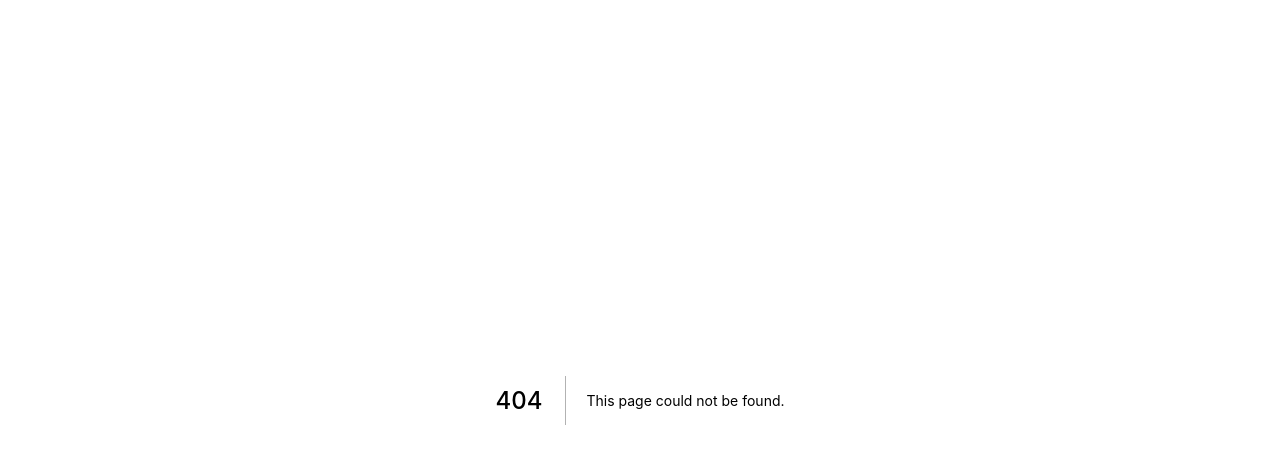
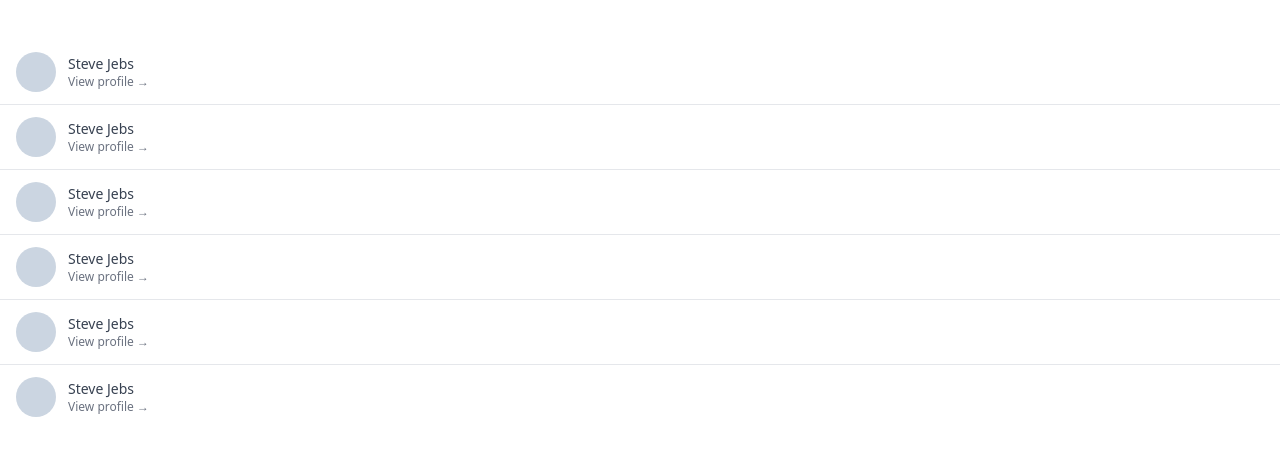
Before and after one commit to FIN443/carrot-market, a Next.js app: page /chats in a window 1280 px wide. Before the commit this address had no page. Shown: the top 456 px of the page. Built offline with nearby package versions, Linux system fonts and the light colour scheme.

Commit message:
Write & Chats

```diff
--- /dev/null
+++ b/pages/chats.tsx
@@ -0,0 +1,24 @@
+import { NextPage } from "next";
+
+const Chats: NextPage = () => {
+  return (
+    <div className="py-10 divide-y-[1px]">
+      {[1, 1, 1, 1, 1, 1].map((_, i) => (
+        <div
+          key={i}
+          className="flex px-4 cursor-pointer py-3 items-center space-x-3"
+        >
+          <div className="w-10 h-10 rounded-full bg-slate-300" />
+          <div>
+            <p className="text-sm font-medium text-gray-700">Steve Jebs</p>
+            <p className="text-xs font-medium text-gray-500">
+              View profile &rarr;
+            </p>
+          </div>
+        </div>
+      ))}
+    </div>
+  );
+};
+
+export default Chats;
--- /dev/null
+++ b/pages/community/write.tsx
@@ -0,0 +1,18 @@
+import { NextPage } from "next";
+
+const Write: NextPage = () => {
+  return (
+    <form className="px-4 py-10">
+      <textarea
+        className="mt-1 shadow-sm w-full focus:ring-orange-500 rounded-md border-gray-300 focus:border-orange-500 "
+        rows={4}
+        placeholder="Ask a question!"
+      />
+      <button className="mt-2 w-full bg-orange-500 hover:bg-orange-600 text-white py-2 px-4 border border-transparent rounded-md shadow-sm text-sm font-medium focus:ring-2 focus:ring-offset-2 focus:ring-orange-500 focus:outline-none ">
+        Submit
+      </button>
+    </form>
+  );
+};
+
+export default Write;
```
